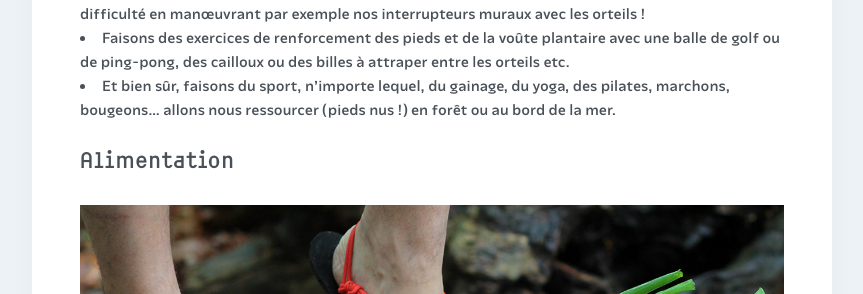
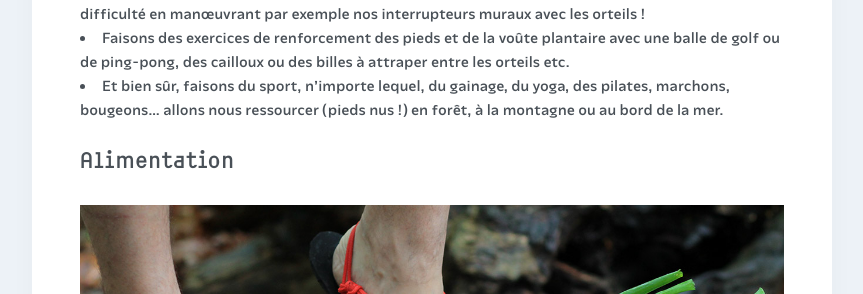
Before and after one commit to courirpaleo/courirpaleo.github.io, a Jekyll site: the page built from _pages/ressources.md, in a window 1280 px wide and 900 px high, scrolled down 3056 px. Shown: the part 185-479 px from the top of the window, without its empty margins (208-1071 px from the left). Built offline with Jekyll 4.4.1, drawn with Linux system fonts in a browser that asks for light colours; some web fonts are replaced.

Commit message:
Update ressources.md

```diff
--- a/_pages/ressources.md
+++ b/_pages/ressources.md
@@ -27,7 +27,7 @@ Quelques astuces pour gagner en souplesse et en résistance&nbsp;:
 - Travaillons et téléphonons debout, mangeons debout acoudés à un comptoir, passons le moins de temps possible assis ou assise. Notre corps n'est pas fait pour être assis, sauf occasionnellement, et nous savons depuis le point précédent qu'on peut aussi se reposer accroupi et pas assis&nbsp;!
 - Tenons-nous souvent sur une jambe, travaillons notre équilibre, avant plus tard de forcer la difficulté en man&oelig;uvrant par exemple nos interrupteurs muraux avec les orteils&nbsp;!
 - Faisons des exercices de renforcement des pieds et de la voûte plantaire avec une balle de golf ou de ping-pong, des cailloux ou des billes à attraper entre les orteils etc.
-- Et bien sûr, faisons du sport, n'importe lequel, du gainage, du yoga, des pilates, marchons, bougeons... allons nous ressourcer (pieds nus&nbsp;!) en forêt ou au bord de la mer.
+- Et bien sûr, faisons du sport, n'importe lequel, du gainage, du yoga, des pilates, marchons, bougeons... allons nous ressourcer (pieds nus&nbsp;!) en forêt, à la montagne ou au bord de la mer.
 
 ## Alimentation
 ![Courir Paleo](/assets/images/CourirPaleo_photo_marque_MQ_1200px.jpg)
```
